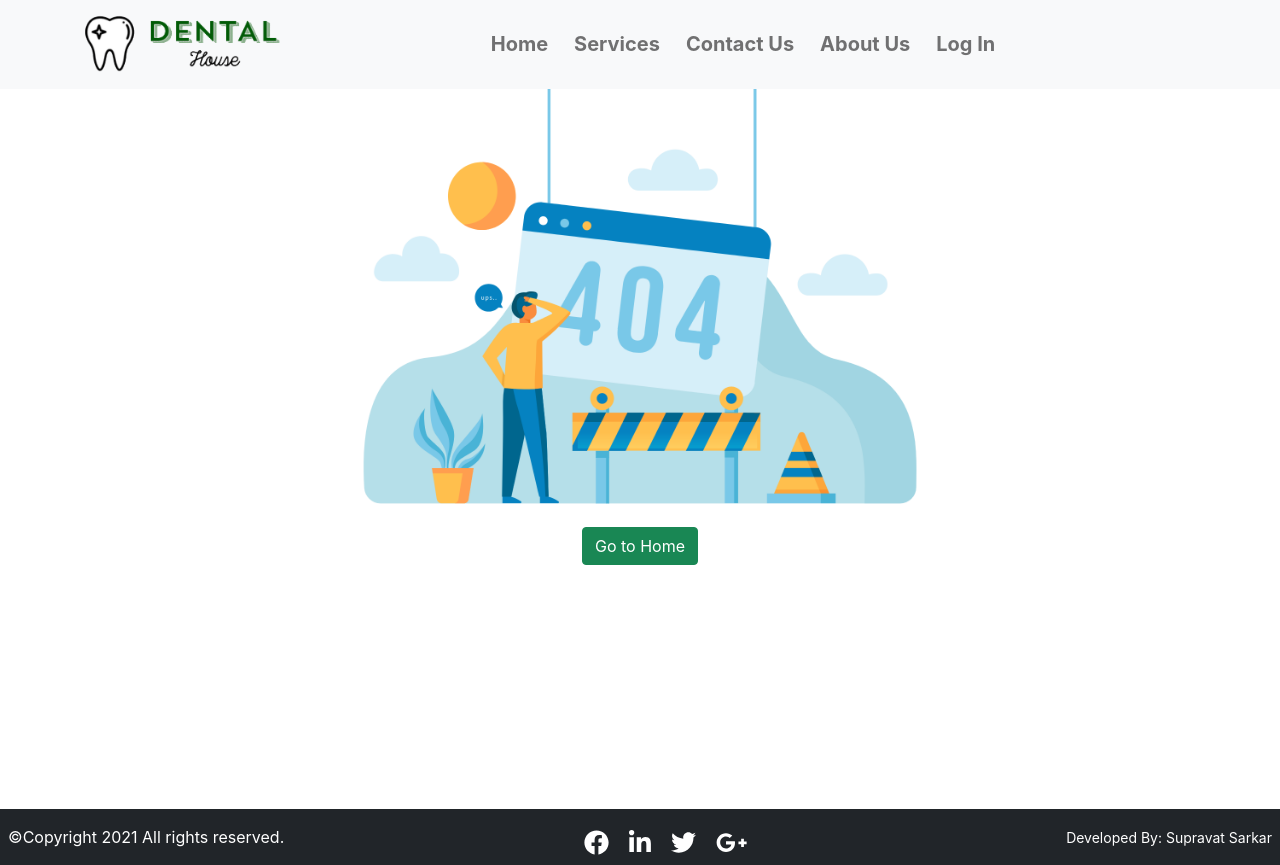
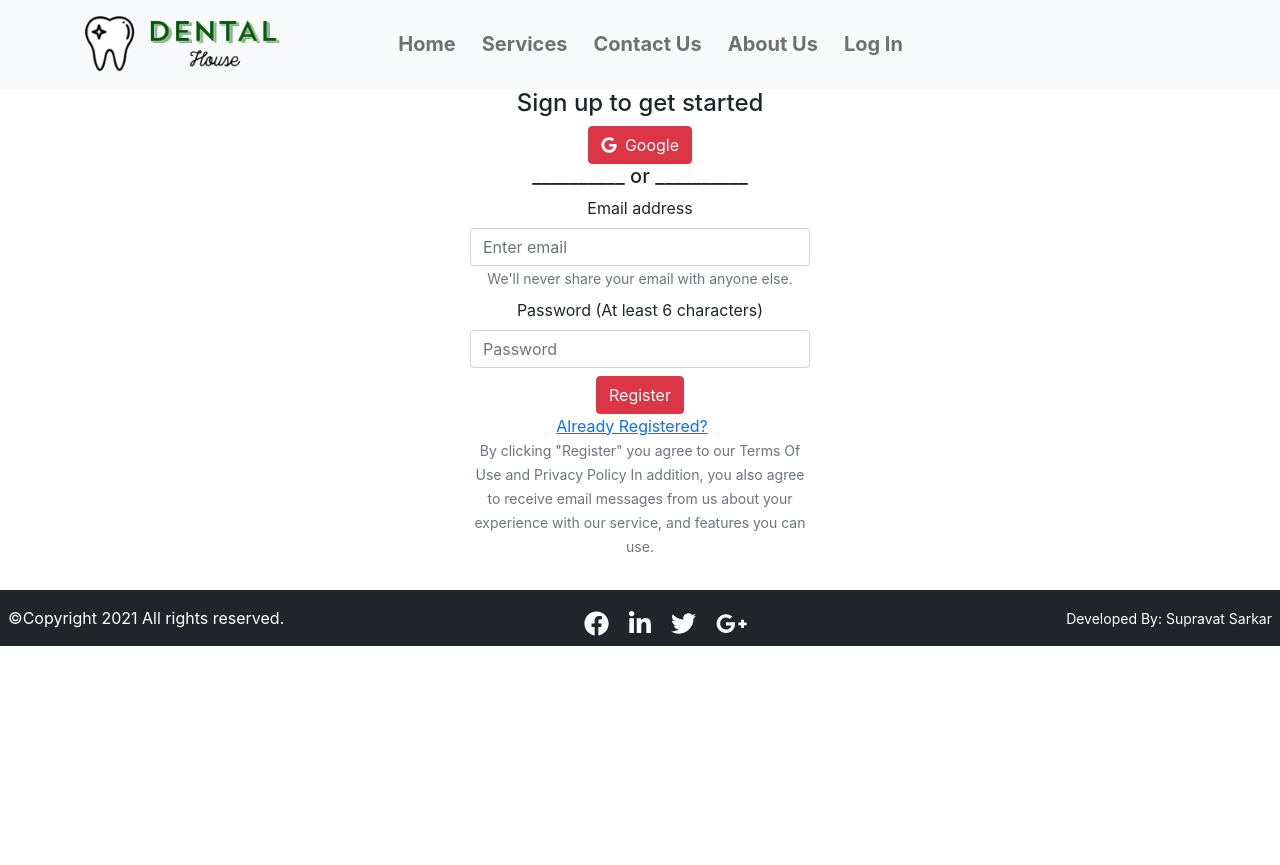
Before and after one commit to supravatsarkar/dental-house-client-side-a10, a React (Create React App) app: page /register in a window 1280 px wide. After the commit the page ends 800 px from the top, so only its background shows below. Built offline with nearby package versions, Linux system fonts and the light colour scheme; no server answers.

Commit message:
add google authenticaion sign in

```diff
--- a/package.json
+++ b/package.json
@@ -12,6 +12,7 @@
     "@testing-library/react": "^11.2.7",
     "@testing-library/user-event": "^12.8.3",
     "bootstrap": "^5.1.1",
+    "firebase": "^9.1.3",
     "react": "^17.0.2",
     "react-bootstrap": "^2.0.0-rc.1",
     "react-dom": "^17.0.2",
--- a/src/App.js
+++ b/src/App.js
@@ -5,6 +5,8 @@ import Home from './Pages/Home/Home/Home';
 import { BrowserRouter as Router, Switch, Route } from 'react-router-dom';
 import NotFound from './Pages/Home/NotFound/NotFound';
 import ServiceDetails from './Pages/ServiceDetails/ServiceDetails';
+import Login from './Pages/Login/Login/Login';
+import Register from './Pages/Register/Register';
 
 function App() {
   return (
@@ -21,6 +23,12 @@ function App() {
           <Route path="/service/:serviceId">
             <ServiceDetails></ServiceDetails>
           </Route>
+          <Route path="/register">
+            <Register></Register>
+          </Route>
+          <Route path="/login">
+            <Login></Login>
+          </Route>
           <Route path="*">
             <NotFound></NotFound>
           </Route>
--- /dev/null
+++ b/src/Pages/Login/FIrebase/firebas.config.js
@@ -0,0 +1,11 @@
+
+const firebaseConfig = {
+    apiKey: "AIzaSyAd3AucCjGwLl8QKWAyL-oF-3Vh2TTAmkM",
+    authDomain: "dental-house-assignment-10.firebaseapp.com",
+    projectId: "dental-house-assignment-10",
+    storageBucket: "dental-house-assignment-10.appspot.com",
+    messagingSenderId: "3529120659",
+    appId: "1:3529120659:web:18474d78c5eabdfef52666"
+};
+
+export default firebaseConfig;
--- /dev/null
+++ b/src/Pages/Login/FIrebase/firebase.init.js
@@ -0,0 +1,7 @@
+import { initializeApp } from "firebase/app";
+import firebaseConfig from "./firebas.config";
+
+const firebaseAuthentication = () => {
+    initializeApp(firebaseConfig);
+}
+export default firebaseAuthentication;
--- /dev/null
+++ b/src/Pages/Login/Login/Login.js
@@ -0,0 +1,57 @@
+
+import { faGoogle } from '@fortawesome/free-brands-svg-icons';
+import { FontAwesomeIcon } from '@fortawesome/react-fontawesome';
+import React from 'react';
+import { Button, Container, Form, Row, Col } from 'react-bootstrap';
+import { Link } from 'react-router-dom';
+import useFirebase from '../../../hooks/useFirabase';
+
+const Login = () => {
+    const { signInUsingGoogle, user } = useFirebase();
+    console.log('from login component-', user);
+    return (
+        <Container>
+            <Row className="g-5 mb-3">
+                <Col></Col>
+                <Col xs={9} sm={7} lg={4}>
+                    <div>
+                        <h4>Please Login</h4>
+                        <Button onClick={signInUsingGoogle} className="fw-bolder" variant="danger"> <FontAwesomeIcon className="me-2" icon={faGoogle} />Google</Button>
+                        <h5>__________ or __________</h5>
+                        <Form>
+                            <Form.Group className="mb-2" controlId="formBasicEmail">
+                                <Form.Label className="text-start">Email address</Form.Label>
+                                <Form.Control type="email" placeholder="Enter email" />
+                                <Form.Text className="text-muted">
+                                    We'll never share your email with anyone else.
+                                </Form.Text>
+                            </Form.Group>
+
+                            <Form.Group className="mb-2" controlId="formBasicPassword">
+                                <Form.Label>Password</Form.Label>
+                                <Form.Control type="password" placeholder="Password" />
+                            </Form.Group>
+                            <Button className="fw-bolder" variant="danger" type="submit">
+                                Login
+                            </Button>
+                            <br />
+
+                            <Link to="/register" className="me-3">
+                                <span >New User?</span>
+                            </Link>
+                            <span >Reset Password</span>
+                            <p> <small className="text-muted">
+                                By signing in, you agree to our Terms Of Use and Privacy Policy In addition, you also agree to receive email messages from us about your experience with our service, and features you can use.
+                            </small>
+                            </p>
+                        </Form>
+                    </div>
+                </Col>
+                <Col></Col>
+            </Row>
+
+        </Container>
+    );
+};
+
+export default Login;
--- /dev/null
+++ b/src/Pages/Register/Register.js
@@ -0,0 +1,50 @@
+import React from 'react';
+
+import { faGoogle } from '@fortawesome/free-brands-svg-icons';
+import { FontAwesomeIcon } from '@fortawesome/react-fontawesome';
+import { Button, Container, Form, Row, Col } from 'react-bootstrap';
+import { Link } from 'react-router-dom';
+
+const Register = () => {
+    return (
+        <Container>
+            <Row className="g-5 mb-3">
+                <Col></Col>
+                <Col xs={9} sm={5} lg={4}>
+                    <div>
+                        <h4>Sign up to get started</h4>
+                        <Button ClassName="fs-3" variant="danger"> <FontAwesomeIcon className="me-2" icon={faGoogle} />Google</Button>
+                        <h5>__________ or __________</h5>
+                        <Form>
+                            <Form.Group className="mb-2" controlId="formBasicEmail">
+                                <Form.Label className="text-start">Email address</Form.Label>
+                                <Form.Control type="email" placeholder="Enter email" />
+                                <Form.Text className="text-muted">
+                                    We'll never share your email with anyone else.
+                                </Form.Text>
+                            </Form.Group>
+
+                            <Form.Group className="mb-2" controlId="formBasicPassword">
+                                <Form.Label>Password  (At least 6 characters)</Form.Label>
+                                <Form.Control type="password" placeholder="Password" />
+                            </Form.Group>
+                            <Button variant="danger" type="submit">
+                                Register
+                            </Button>
+                            <br />
+                            <Link to="/login"><span className="me-3">Already Registered?</span></Link>
+                            <p> <small className="text-muted">
+                                By clicking "Register" you agree to our Terms Of Use and Privacy Policy In addition, you also agree to receive email messages from us about your experience with our service, and features you can use.
+                            </small>
+                            </p>
+                        </Form>
+                    </div>
+                </Col>
+                <Col></Col>
+            </Row>
+
+        </Container>
+    );
+};
+
+export default Register;
--- a/src/Pages/ServiceDetails/ServiceDetails.js
+++ b/src/Pages/ServiceDetails/ServiceDetails.js
@@ -21,7 +21,7 @@ const ServiceDetails = () => {
     }, [services])
 
     // const { name, img, shortDescription } = service;
-    console.log('from service details-', service);
+    // console.log('from service details-', service);
     return (
         <div className="custom-min-height">
             <Container className="bg-light my-5">
--- a/src/Pages/Shared/Header/Header.js
+++ b/src/Pages/Shared/Header/Header.js
@@ -1,9 +1,17 @@
-import React from 'react';
+import React, { useState, useEffect } from 'react';
 import { Button, Row, Col, Navbar, Container, Nav } from 'react-bootstrap';
 import logo from '../../../images/logo/png/logo.png'
 import './Header.css';
 import { HashLink } from 'react-router-hash-link';
+import useFirebase from '../../../hooks/useFirabase';
+import userImg from '../../../images/user.png';
 const Header = () => {
+    const { user, logOut } = useFirebase();
+    // console.log(user.photoURL);
+    const [img, setImg] = useState('');
+    useEffect(() => {
+        user.photoURl ? setImg(user.photoURl) : setImg(userImg);
+    }, [])
     return (
         <Navbar sticky="top" bg="light" expand="lg" variant="light">
             <Container>
@@ -20,16 +28,29 @@ const Header = () => {
                 <Navbar.Toggle aria-controls="basic-navbar-nav" />
                 <Navbar.Collapse id="basic-navbar-nav">
                     <Nav className="mx-auto">
-                        <Nav.Link as={HashLink} className="nav-button fw-bolder" to="/home#home">Home</Nav.Link>
-                        <Nav.Link as={HashLink} className="nav-button fw-bolder" to="/home#services">Services</Nav.Link>
-                        <Nav.Link as={HashLink} className="nav-button fw-bolder" to="/home#contact">Contact Us</Nav.Link>
-                        <Nav.Link as={HashLink} className="nav-button fw-bolder" to="/home#about-us">About Us</Nav.Link>
-                        <Nav.Link as={HashLink} className="nav-button fw-bolder" to="/home#about-us">Log In</Nav.Link>
+                        <Nav.Link as={HashLink} className="nav-button fw-bolder" smooth to="/home#home">Home</Nav.Link>
+                        <Nav.Link as={HashLink} className="nav-button fw-bolder" smooth to="/home#services">Services</Nav.Link>
+                        <Nav.Link as={HashLink} className="nav-button fw-bolder" smooth to="/home#contact">Contact Us</Nav.Link>
+                        <Nav.Link as={HashLink} className="nav-button fw-bolder" smooth to="/home#about-us">About Us</Nav.Link>
+                        {
+                            user?.email ? <></> : <Nav.Link as={HashLink} className="nav-button fw-bolder" smooth to="/login">Log In</Nav.Link>
+                        }
+                    </Nav>
+                    <Nav className="mx-auto align-items-center ">
+
+                        {
+
+                            (user?.displayName || user?.email) && <>
+                                <img className="img-fluid border border-dark rounded-circle me-2" src={img} alt=".." />
+                                <span>{user?.displayName}</span>
+                                <Button onClick={logOut} variant="danger" size="sm" className="ms-2">Log Out</Button>
+                            </>
+                        }
                     </Nav>
 
                 </Navbar.Collapse>
             </Container>
-        </Navbar>
+        </Navbar >
     );
 };
 
--- /dev/null
+++ b/src/hooks/useFirabase.js
@@ -0,0 +1,53 @@
+import firebaseAuthentication from "../Pages/Login/FIrebase/firebase.init";
+import { getAuth, signInWithPopup, GoogleAuthProvider, signOut, onAuthStateChanged } from "firebase/auth";
+import { useState, useEffect } from "react";
+
+firebaseAuthentication()
+
+const useFirebase = () => {
+    const [user, setUser] = useState({});
+    const auth = getAuth();
+
+    // google sign in
+    const signInUsingGoogle = () => {
+        const googleProvider = new GoogleAuthProvider();
+        signInWithPopup(auth, googleProvider)
+            .then(result => {
+                console.log('Sign with Google Success');
+                setUser(result.user);
+            })
+            .catch(error => {
+                console.log('Error in google signIn-', error.message);
+            })
+    }
+
+    // Log Out
+    const logOut = () => {
+        signOut(auth)
+            .then(() => {
+                console.log('Sign-out successful');
+                // Sign-out successful.
+            }).catch((error) => {
+                console.log('Sign-out error-', error.message);
+                // An error happened.
+            });
+    }
+
+    // Observe current login user
+    useEffect(() => {
+        onAuthStateChanged(auth, user => {
+            if (user) {
+                setUser(user);
+            } else {
+                setUser({});
+            }
+        })
+    }, [])
+
+    return {
+        signInUsingGoogle,
+        logOut,
+        user,
+    }
+}
+export default useFirebase;
```
Also changed, not shown: src/images/user.png (added), 1 other file (tests, documents, lock files or other folders).
